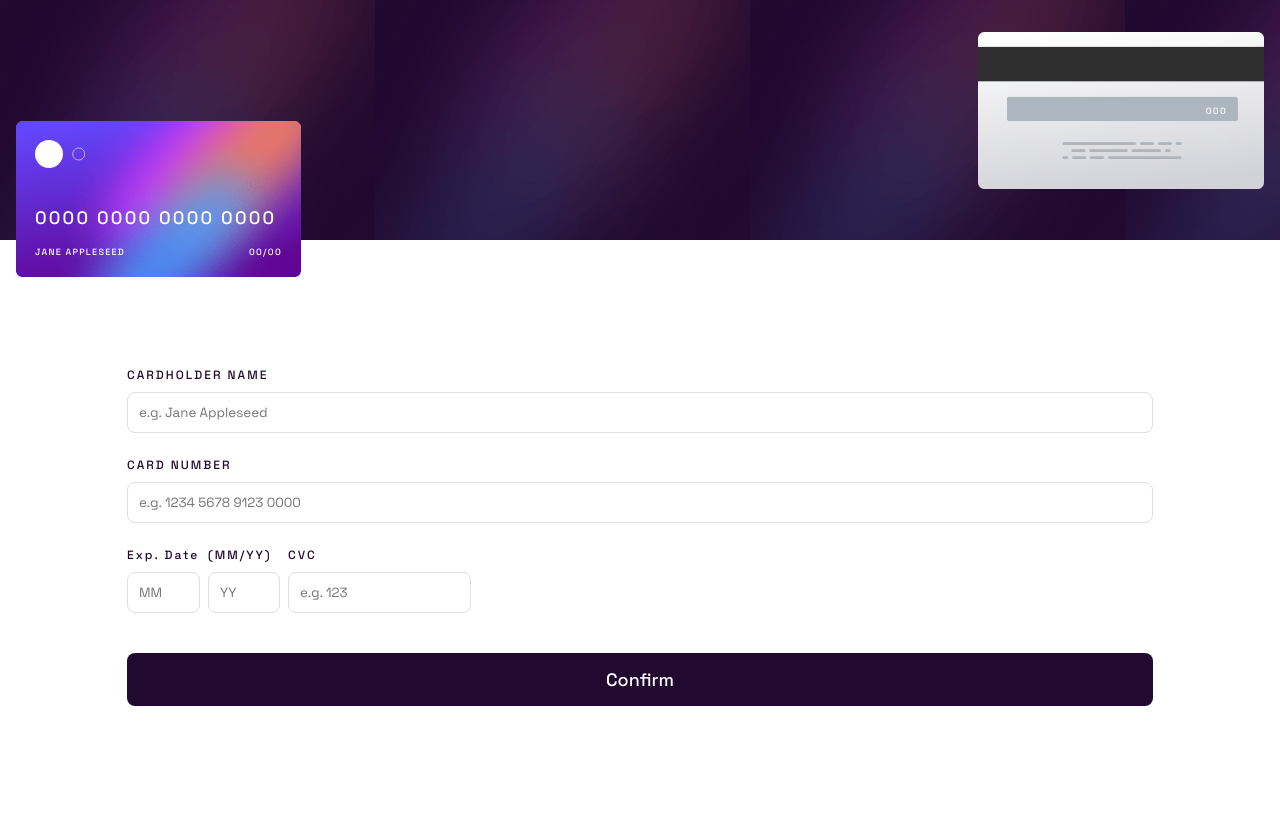
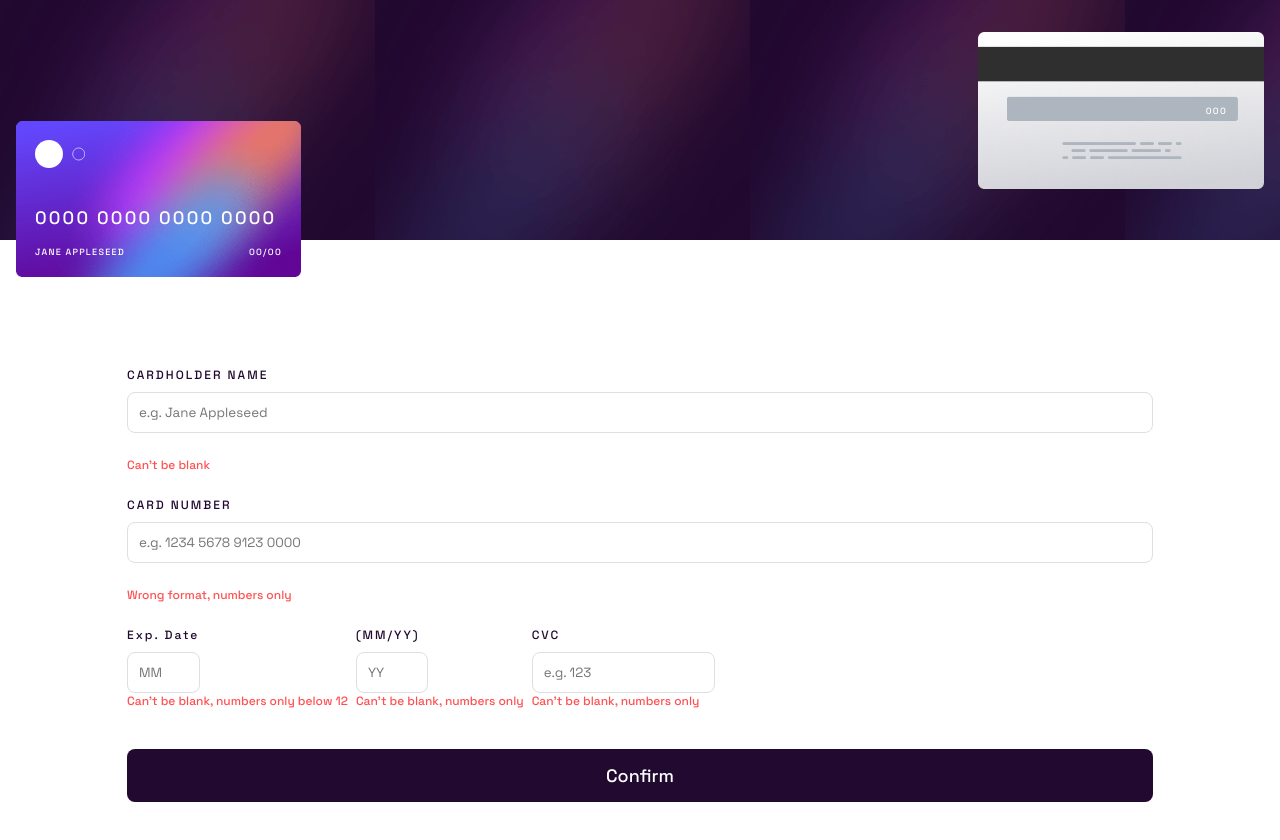
Before and after one commit to mariambuzaladze/Interactive-card-details-form, a React (Vite) app: page / in a window 1280 px wide. Both pictures are taken after a click on the button "Confirm". Shown: the top 840 px of the page. Built offline with nearby package versions, Linux system fonts and the light colour scheme.

Commit message:
add input validations

```diff
--- a/src/components/Form/Form.jsx
+++ b/src/components/Form/Form.jsx
@@ -1,30 +1,120 @@
+import { useState } from "react";
 import Inputs from "../Inputs/Inputs";
 import "./form.css";
 
 export default function Form() {
+  const [name, setName] = useState("");
+  const [nameError, setNameError] = useState(false);
+  const [number, setNumber] = useState("");
+  const [numberError, setNumberError] = useState(false);
+  const [month, setMonth] = useState("");
+  const [monthError, setMonthError] = useState(false);
+  const [year, setYear] = useState("");
+  const [yearError, setYearError] = useState(false);
+  const [cvc, setCvc] = useState("");
+  const [cvcError, setCvcError] = useState(false);
+
+  const handleSubmit = () => {
+    if (name.length === 0) {
+      setNameError(true);
+    } else {
+      setNameError(false);
+    }
+
+    if (number.length === 0 || /\D/.test(number)) {
+      setNumberError(true);
+    } else {
+      setNumberError(false);
+    }
+
+    if (month.length === 0 || /\D/.test(month) || month > 12) {
+      setMonthError(true);
+    } else {
+      setMonthError(false);
+    }
+
+    if (year.length === 0 || /\D/.test(year)) {
+      setYearError(true);
+    } else {
+      setYearError(false);
+    }
+
+    if (cvc.length === 0 || /\D/.test(cvc)) {
+      setCvcError(true);
+    } else {
+      setCvcError(false);
+    }
+    console.log(name);
+    console.log(number);
+    console.log(month);
+    console.log(year);
+    console.log(cvc);
+  };
+
   return (
     <div className="form">
       <Inputs
         id={"name"}
         inputName={"CARDHOLDER NAME"}
         placeholder={"e.g. Jane Appleseed"}
+        value={name}
+        onChange={(event) => setName(event.target.value.trim())}
       />
+      {nameError ? <p className="error">Can’t be blank</p> : null}
 
       <Inputs
         id={"number"}
         inputName={"CARD NUMBER"}
         placeholder={"e.g. 1234 5678 9123 0000"}
+        value={number}
+        onChange={(event) => setNumber(event.target.value.trim())}
       />
+      {numberError ? <p className="error">Wrong format, numbers only</p> : null}
 
       <div className="inputs">
-        <Inputs id={"month"} inputName={"Exp. Date"} placeholder={"MM"} />
+        <div className="input-error">
+          <Inputs
+            id={"month"}
+            inputName={"Exp. Date"}
+            placeholder={"MM"}
+            value={month}
+            onChange={(event) => setMonth(event.target.value.trim())}
+          />
+          {monthError ? (
+            <p className="error">Can’t be blank, numbers only below 12</p>
+          ) : null}
+        </div>
 
-        <Inputs id={"year"} inputName={" (MM/YY)"} placeholder={"YY"} />
+        <div className="input-error">
+          <Inputs
+            id={"year"}
+            inputName={" (MM/YY)"}
+            placeholder={"YY"}
+            value={year}
+            onChange={(event) => setYear(event.target.value.trim())}
+          />
+          {yearError ? (
+            <p className="error">Can’t be blank, numbers only</p>
+          ) : null}
+        </div>
 
-        <Inputs id={"CVC"} inputName={"CVC"} placeholder={"e.g. 123"} />
+        <div className="input-error">
+          <Inputs
+            id={"CVC"}
+            inputName={"CVC"}
+            placeholder={"e.g. 123"}
+            value={cvc}
+            onChange={(event) => setCvc(event.target.value.trim())}
+          />
+          {cvcError ? (
+            <p className="error">Can’t be blank, numbers only</p>
+          ) : null}
+        </div>
       </div>
 
-      <button className="confirm">Confirm</button>
+      <button onClick={handleSubmit} className="confirm">
+        Confirm
+      </button>
     </div>
   );
 }
--- a/src/components/Form/form.css
+++ b/src/components/Form/form.css
@@ -18,11 +18,18 @@
   font-weight: 500;
   color: #fff;
   margin-top: 8px;
+  cursor: pointer;
 }
 
 .inputs {
   display: flex;
   gap: 8px;
+}
+
+.error {
+  font-size: 12px;
+  font-weight: 500;
+  color: #ff5050;
 }
 
 @media screen and (min-width: 900px) {
--- a/src/components/Inputs/Inputs.jsx
+++ b/src/components/Inputs/Inputs.jsx
@@ -1,10 +1,22 @@
 import "./inputs.css";
 
-export default function Inputs({ id, inputName, placeholder }) {
+export default function Inputs({
+  id,
+  inputName,
+  placeholder,
+  value,
+  onChange,
+}) {
   return (
     <div className="input">
       <label htmlFor={id}>{inputName}</label>
-      <input type="text" id={id} placeholder={placeholder} />
+      <input
+        type="text"
+        id={id}
+        placeholder={placeholder}
+        value={value}
+        onChange={onChange}
+      />
     </div>
   );
 }
```
